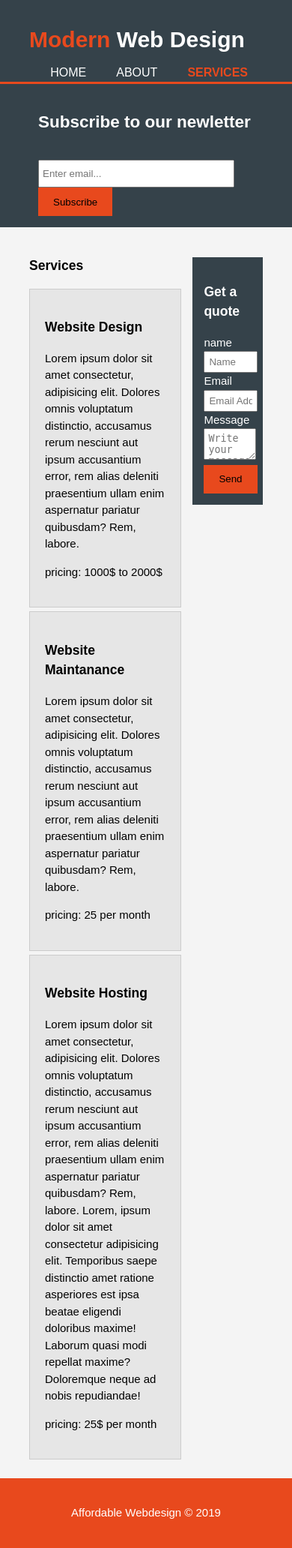
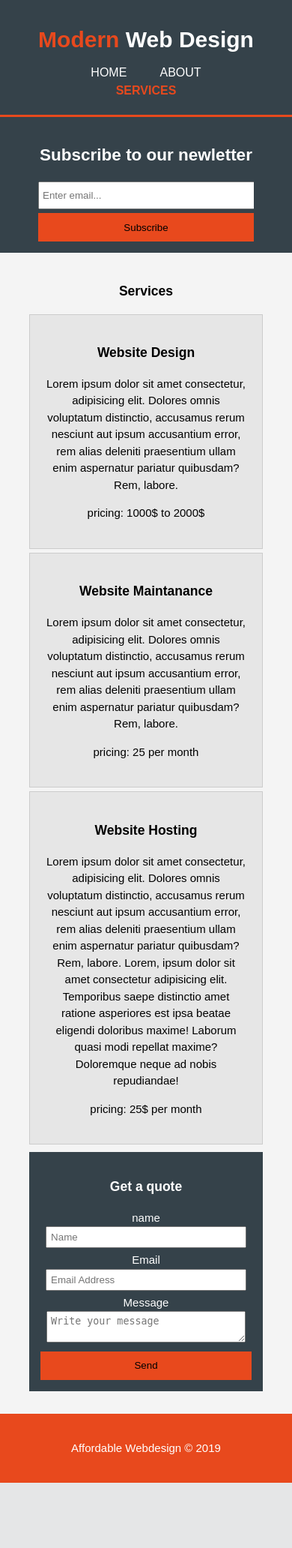
Before and after one commit to voidish/Responsive-layout, a PHP site: page /services.html in a window 390 px wide. Shown: the whole page at 75% size. After the commit the page ends 1977 px from the top, so only its background shows below. Run offline with PHP 8.4, Linux system fonts and the light colour scheme.

Commit message:
Responsive design added to the CSS file with media queries

```diff
--- a/css/style.css
+++ b/css/style.css
@@ -122,14 +122,14 @@ header a:hover {
 }
 
 /* using CSS3 we can specifically set the input that has the type of email */
-#newsletter input[type = "email"] {
+#newsletter input[type="email"] {
     padding: 4px;
     height: 25px;
     width: 250px;
 }
 
 /*  Boxes  */
-#boxes  {
+#boxes {
     margin-top: 20px;
 }
 
@@ -158,7 +158,7 @@ article#main-col {
 }
 
 /*  Service  */
-ul#services  li {
+ul#services li {
     list-style: none;
     padding: 20px;
     border: #cccccc solid 1px;
@@ -166,7 +166,8 @@ ul#services  li {
     background: #e6e6e6;
 }
 
-aside#sidebar .quote input, aside#sidebar .quote  textarea {
+aside#sidebar .quote input,
+aside#sidebar .quote textarea {
     width: 90%;
     padding: 5px;
 }
@@ -179,3 +180,41 @@ footer {
     background-color: #e8491d;
     text-align: center;
 }
+
+/*  Media Queries  */
+@media (max-width: 768px) {
+
+    header #branding,
+    header nav,
+    header nav li,
+    #newsletter h1,
+    #newsletter form,
+    #boxes .box , article#main-col, aside#sidebar {
+        float: none;
+        text-align: center;
+        width: 100%;
+    }
+
+    header {
+        padding-bottom: 20px;
+    }
+
+    #showcase h1 {
+        margin-top: 30px;
+    }
+
+    #showcase p {
+        margin-bottom: 30px;
+    }
+
+    #newsletter button, .quote button {
+        display: block;
+        width: 100%;
+    }
+
+    #newsletter form input[type="email"], .quote input, .quote textarea {
+        width: 100%;
+        margin-bottom: 5px;
+    }
+
+}
```
